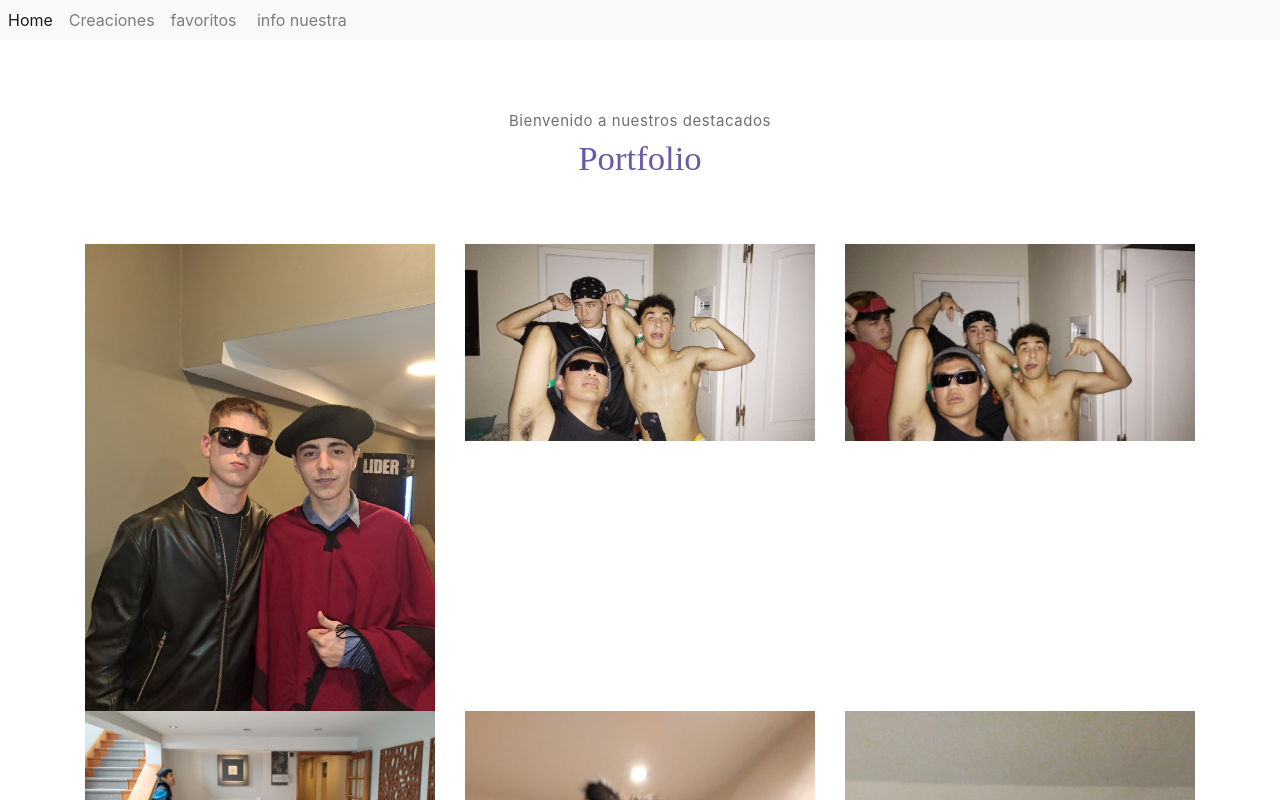
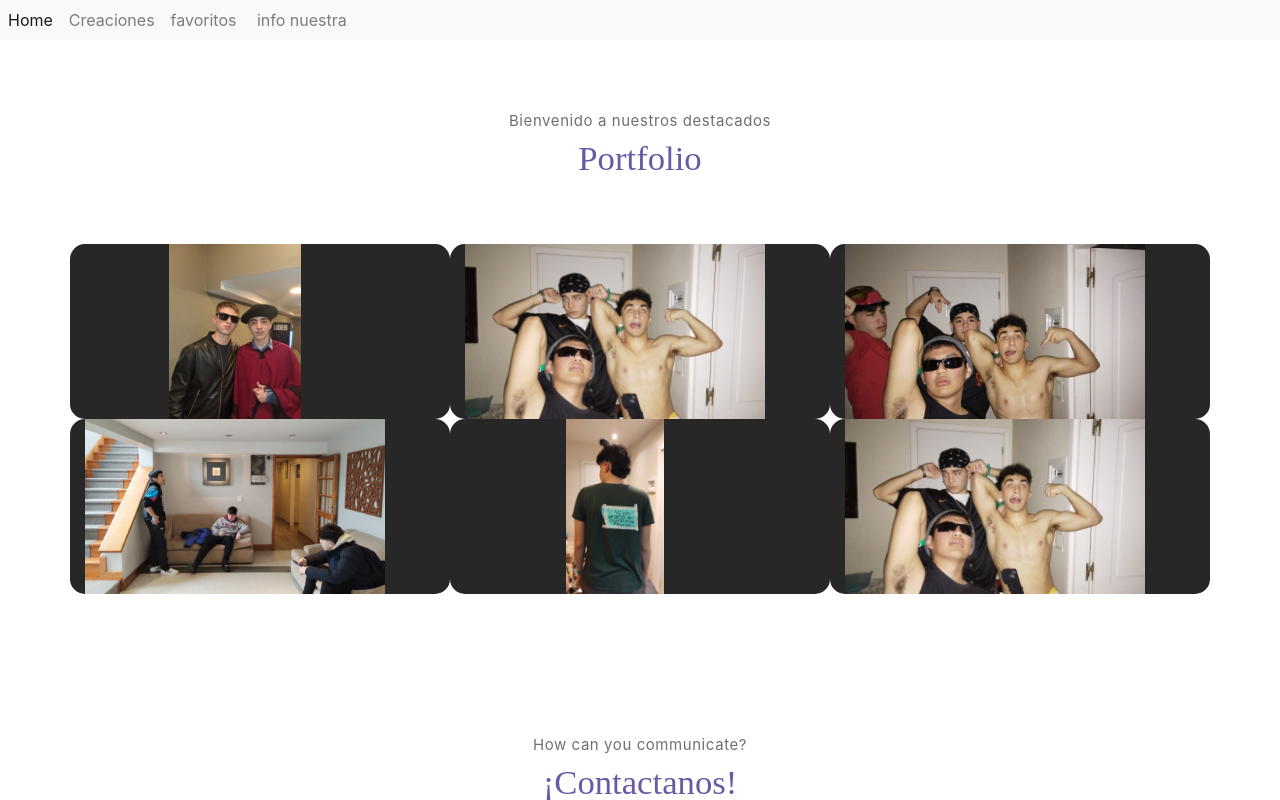
Before and after one commit to MMuguelar/Portfolio, a React (Create React App) app in the folder portfolio/: page / in a window 1280 px wide. Shown: the top 800 px of the page. Built offline with nearby package versions, Linux system fonts and the light colour scheme; a web font is replaced by a local one.

Commit message:
FAlta infonuestra

```diff
--- a/portfolio/public/Creaciones.json
+++ b/portfolio/public/Creaciones.json
@@ -58,7 +58,7 @@
             "id": 6,
             "titulo": "Random",
             "descripcion": "foto rara de los pibes en cuero",
-            "imagen": "/img/foto-6.jpeg",
+            "imagen": "/img/foto-1.jpeg",
             "fecha": "2023-10-22",
             "url": "www.seventhpage.com",
             "destacado":true
--- a/portfolio/public/style.css
+++ b/portfolio/public/style.css
@@ -21,9 +21,24 @@ html {
 
 
   }
+  .ImagenDetalles{
+    height:20%;
+    width: auto;
+
+  }
   .contene2{
     float:left;
     columns:auto;
+
+  }
+  .radio{
+    border-radius: 15px;
+  }
+  .contenedorCardPort{
+    display: grid;
+    grid-template-columns: repeat(3, 300px);
+    grid-gap: 10px;
+    grid-auto-rows: minmax(100px, auto);
 
   }
   /*.lll
@@ -396,8 +411,10 @@ html {
   }
 
   .tamanoImg{
-  width:auto;
-  height:500px;
+
+  max-width: auto%;
+  max-height: 175px;
+
 
   }
   .alejar{
--- a/portfolio/src/components/creacionCard.js
+++ b/portfolio/src/components/creacionCard.js
@@ -28,9 +28,9 @@ export default function CreacionCard({ creacion }) {
 
 
 
-      <div class="col-md-4">
+      <div class="col-md-4 FondoNegro2 contenedorCardPort radio">
         <a href="" class="portfolio-card">
-          <img src={imagen} class="portfolio-card-img " alt="imagen" />
+          <img src={imagen} class="portfolio-card- tamanoImg    " alt="imagen" />
           <span class="portfolio-card-overlay">
             <span class="portfolio-card-caption">
               <h4>{titulo}</h4>
--- a/portfolio/src/context/CreacionesContext.js
+++ b/portfolio/src/context/CreacionesContext.js
@@ -12,9 +12,10 @@ const CreacionesProvider = (props) => {
   const [destacados, setDestacados] = useState([]);
 
 
-  const getCreaciones = async () => {
-    await axios
-      .get("Creaciones.json")
+
+  const getCreaciones = () => {
+    axios
+      .get("/Creaciones.json")
       .then((result) => {
 
         setCreaciones(result.data.creaciones);
@@ -25,14 +26,14 @@ const CreacionesProvider = (props) => {
         console.log(error);
       });
   };
-  const getCreacionById = async (id) => {
+  const getCreacionById = (id) => {
 
         let creacionesAux= creaciones;
         let creacionAux =creacionesAux.filter((cre)=>cre.id==id);
         setCreacion(creacionAux[0]);
   };
 
-  const getDestacados = async () => {
+  const getDestacados = () => {
     let creacionesAux = creaciones;
     creacionesAux =  creacionesAux.filter((creacion)=> creacion.destacado == true);
     console.log("creacionesAux", creacionesAux);
--- a/portfolio/src/pages/creaciones.js
+++ b/portfolio/src/pages/creaciones.js
@@ -14,6 +14,7 @@ export default function Creaciones() {
 
 
                     <div class="row">
+                        <div class="col-sm">
                         {
                             creaciones.map((creacion) => (
                                 /* {<div class="col-lg-3 col-md-6 col-sm-12 pb-1">}*/
@@ -22,6 +23,7 @@ export default function Creaciones() {
                             ))
                         }
                     </div>
+                    </div>
                 </div>
             </section>
         </>
--- a/portfolio/src/pages/detalleCreacion.js
+++ b/portfolio/src/pages/detalleCreacion.js
@@ -8,14 +8,14 @@ import InfoCreacion from '../components/infoCreacion';
 export default function DetalleCreacion() {
 
     const { id } = useParams();
-    const { creacion, getCreacionById} = useContext(CreacionesContext);
+    const { creacion, getCreacionById,creaciones} = useContext(CreacionesContext);
 
 
     useEffect(() => {
         console.log("el id que me esta llegando", id);
         getCreacionById(id);
         console.log("la creacion que sale cuando se llama a creacionById", creacion);
-    },[id]);
+    },[id,creaciones]);
 
 console.log("creacion en detalle cracion");
 console.log(creacion);
```
